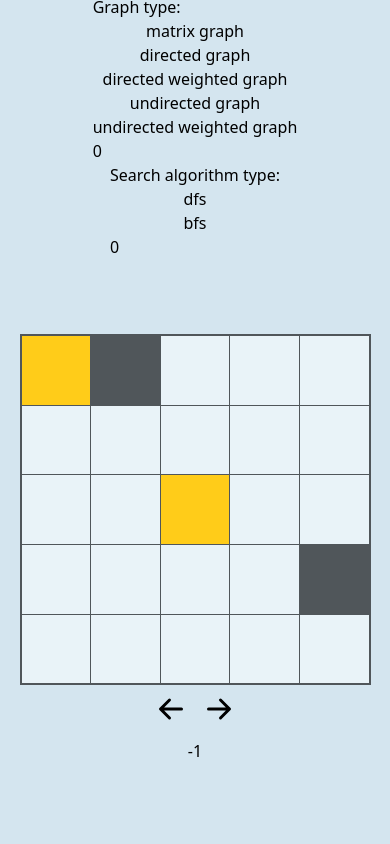
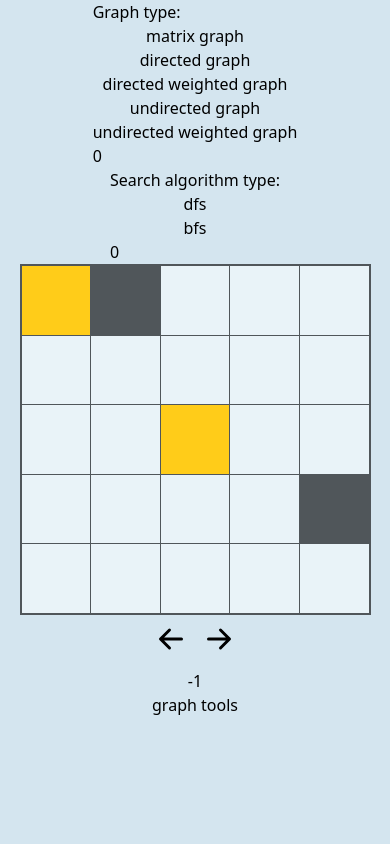
Before and after one commit to KLTPL/graph-algorithms-visualisation, a React (Vite) app: page / in a window 390 px wide. Shown: the top 844 px of the page. Built offline with nearby package versions, Linux system fonts and the light colour scheme.

Commit message:
Small change to the mobile look

```diff
--- a/src/App.tsx
+++ b/src/App.tsx
@@ -6,7 +6,7 @@ import { SettingsProvider } from "./SettingsContext";
 export default function App() {
   return (
     <SettingsProvider>
-      <main className="grid grid-rows-[30vh_70dvh_30dvh] grid-cols-1 md:grid-rows-1 md:grid-cols-[2fr_6fr_2fr] bg-bgW md:min-h-[100vh]">
+      <main className="flex flex-col md:grid grid-rows-[30vh_70dvh_30dvh] md:grid-rows-1 md:grid-cols-[2fr_6fr_2fr] bg-bgW min-h-[100dvh]">
         <GraphSettings />
         <GraphContainer />
         <GraphTools />
```
